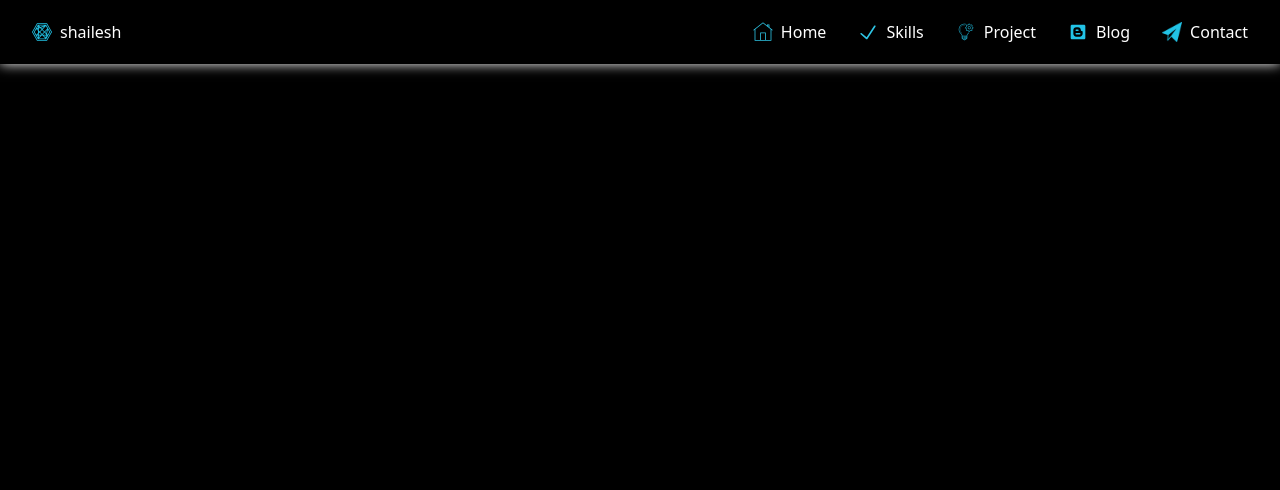
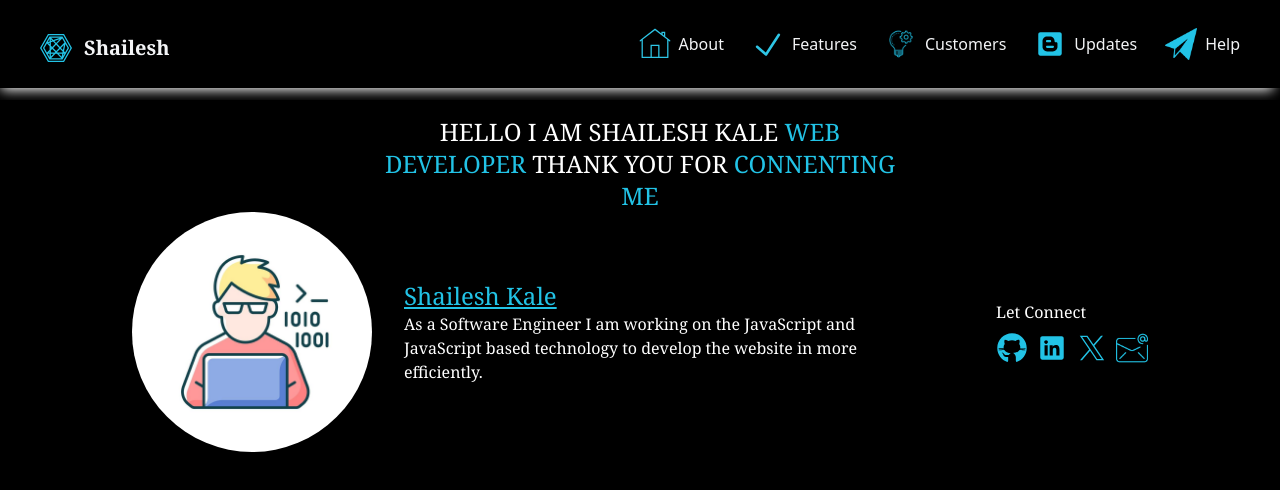
Before and after one commit to Shaileshkale17/shailesh-portfolio.info, a React (Vite) app in the folder frontend/: page / in a window 1280 px wide. Shown: the top 490 px of the page. Built offline with nearby package versions, Linux system fonts and the light colour scheme.

Commit message:
adding frontend new look

```diff
--- a/frontend/src/App.jsx
+++ b/frontend/src/App.jsx
@@ -3,13 +3,15 @@ import reactLogo from "./assets/react.svg";
 import viteLogo from "/vite.svg";
 import "./App.css";
 import Navber from "./components/Navber/navber";
+import Hero from "./components/Hero/Hero";
 
 function App() {
   const [count, setCount] = useState(0);
 
   return (
-    <div className="bg-black h-screen w-screen">
+    <div className="bg-black h-screen w-screen relative">
       <Navber />
+      <Hero />
     </div>
   );
 }
--- a/frontend/src/components/Hero/Hero.jsx
+++ b/frontend/src/components/Hero/Hero.jsx
@@ -0,0 +1,80 @@
+import React from "react";
+import profileimg from "../../assets/Avatar-shailesh.jpg";
+import github from "../../assets/icons8-github.svg";
+import linkedin from "../../assets/icons8-linkedin.svg";
+import twitter from "../../assets/icons8-twitter.svg";
+
+import mail from "../../assets/mail.png";
+
+const Hero = () => {
+  return (
+    <div className="text-white flex flex-col mt-3 bg-black ">
+      <div className="flex items-center justify-center text-2xl ">
+        <h1 className="w-[40%] text-center mt-4 font-serif">
+          HELLO I AM SHAILESH KALE
+          <span className="text-[#22c3e6]"> WEB DEVELOPER </span> THANK YOU FOR
+          <span className="text-[#22c3e6]"> CONNENTING ME</span>
+        </h1>
+      </div>
+      <div className="flex flex-col  md:flex-row flex-wrap  items-center justify-center">
+        <div
+          className="flex  flex-wrap gap-8 items-center justify-center
+        ">
+          <img
+            src={profileimg}
+            alt="profile-img"
+            className="w-60 h-auto object-cover rounded-full"
+          />
+          <div className="w-[37rem]">
+            <h1 className="w-full font-serif text-2xl underline text-[#22c3e6]">
+              Shailesh Kale
+            </h1>
+            <p className="w-[80%] font-serif">
+              As a Software Engineer I am working on the JavaScript and
+              JavaScript based technology to develop the website in more
+              efficiently.
+            </p>
+          </div>
+        </div>
+        <div className="flex flex-col gap-2">
+          <h2 className="font-serif">Let Connect</h2>
+          <div className="flex gap-2">
+            <a href="https://github.com/Shaileshkale17" target="_blank">
+              <img
+                src={github}
+                alt="github"
+                class="icon"
+                className="w-4 md:w-8"
+              />
+            </a>
+            <a
+              href="https://www.linkedin.com/in/shailesh-kale-0b1236228"
+              target="_blank">
+              <img
+                src={linkedin}
+                alt="Linkedin"
+                class="icon"
+                className="w-4 md:w-8"
+              />
+            </a>
+            <a href="https://twitter.com/Shaileshkale123" target="_blank">
+              <img src={twitter} alt="X" class="icon" className="w-4 md:w-8" />
+            </a>
+            <a
+              href="https://mail.google.com/mail/?view=cm&amp;fs=1&amp;tf=1&amp;to=shaileshkale87730@gmail.com"
+              target="_blank">
+              <img
+                src={mail}
+                alt="mailBox"
+                class="icon"
+                className="w-4 md:w-8"
+              />
+            </a>
+          </div>
+        </div>
+      </div>
+    </div>
+  );
+};
+
+export default Hero;
--- a/frontend/src/components/Navber/navber.jsx
+++ b/frontend/src/components/Navber/navber.jsx
@@ -1,45 +1,61 @@
-import React from "react";
+import React, { useState } from "react";
 import logoshailesh from "../../assets/icons8-connect-develop.svg";
 import Home from "../../assets/icons8-home.svg";
 import Skills from "../../assets/icons8-tick.svg";
 import Project from "../../assets/icons8-project-80.png";
 import Blog from "../../assets/icons8-blog.svg";
 import Contact from "../../assets/download (3).png";
-import closees from "../../assets/icons8-x-48.png";
+import meun from "../../assets/Icons=Menu-w.svg";
+import cancel from "../../assets/cancel.svg";
+// Correct import
 
 const Navber = () => {
+  const [open, setOpen] = useState(false);
+  const DataLink = [
+    { name: "About", link: "#about", img: Home },
+    { name: "Features", link: "#features", img: Skills },
+    { name: "Customers", link: "#customers", img: Project },
+    { name: "Updates", link: "#updates", img: Blog },
+    { name: "Help", link: "#help", img: Contact },
+  ];
+
   return (
-    <nav
-      className="flex flex-row justify-between h-16 px-8 bg-transparent text-white "
-      style={{ "box-shadow": " 0px 0 12px 0px " }}>
-      <h1 className="flex items-center gap-2">
-        <img className="w-5 h-auto" src={logoshailesh} alt="Shailesh" />
-        shailesh
-      </h1>
-      <ul className="flex flex-row gap-8">
-        <li className="flex items-center gap-2">
-          <img className="w-5 h-auto" src={Home} alt="home" />
-          Home
-        </li>
-        <li className="flex items-center gap-2">
-          <img className="w-5 h-auto" src={Skills} alt="Skills" />
-          Skills
-        </li>
-        <li className="flex items-center gap-2">
-          <img className="w-5 h-auto" src={Project} alt="Project" />
-          Project
-        </li>
-        <li className="flex items-center gap-2">
-          <img className="w-5 h-auto" src={Blog} alt="Blog" />
-          Blog
-        </li>
-        <li className="flex items-center gap-2">
-          <img className="w-5 h-auto" src={Contact} alt="Contact" />
-          Contact
-        </li>
-      </ul>
-      <img className="hidden" src={closees} alt="closes" />
-    </nav>
+    <div
+      className="shadow-md w-full static top-1  left-0 z-10 md:py-4 "
+      style={{ "box-shadow": "-3px 6px   12px -4px white" }}>
+      <div className="md:flex md:items-center md:justify-between md:inset-x-2 lg:px-10 py-2">
+        <div className="font-bold font-serif text-xl cursor-pointer flex items-center text-gray-100">
+          <span className="text-3xl mr-1 pt-2 flex items-center gap-3">
+            <img className="w-4 md:w-8" src={logoshailesh} alt="logo" />
+            <p className="text-gray-100  font-serif text-xl">Shailesh</p>
+          </span>
+        </div>
+        <div
+          className="text-3xl absolute right-8 top-5 cursor-pointer md:hidden"
+          onClick={() => setOpen(!open)}>
+          {open ? (
+            <img src={cancel} alt="Close menu" />
+          ) : (
+            <img src={meun} alt="Open menu" />
+          )}
+        </div>
+        <ul
+          className={`md:flex md:items-center text-white  md:pb-0 pb-12 gap-5 items-center ${
+            open ? "block h-[21rem] bg-bginputColor px-12" : "hidden h-0"
+          }`}>
+          {DataLink.map((link) => (
+            <li
+              key={link.name}
+              className="md:inline-block ml-0 lg:ml-[0.5rem] text-xl md:text-base  md:my-0 mb-7 text-gray-100 z-10">
+              <div className="flex flex-row gap-2 items-center">
+                <img className="w-4 md:w-8" src={link.img} alt={link.name} />
+                <a href={link.link}>{link.name}</a>
+              </div>
+            </li>
+          ))}
+        </ul>
+      </div>
+    </div>
   );
 };
 
```
Also changed, not shown: frontend/src/assets/Icons=Menu-w.svg (added), frontend/src/assets/cancel.svg (added).
